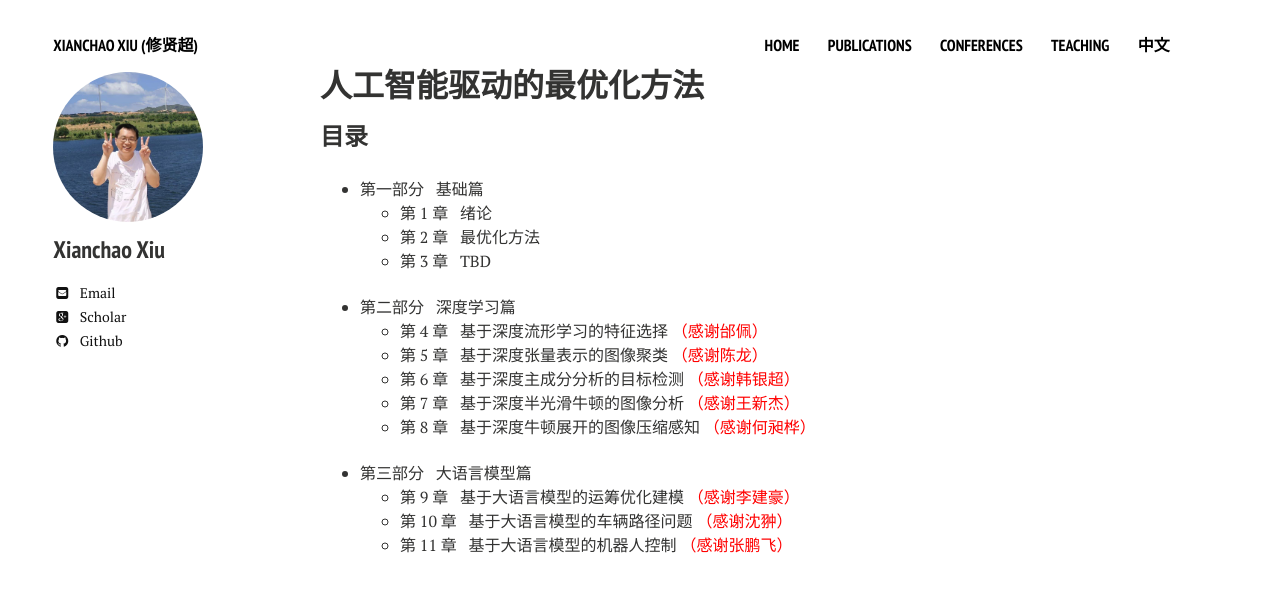
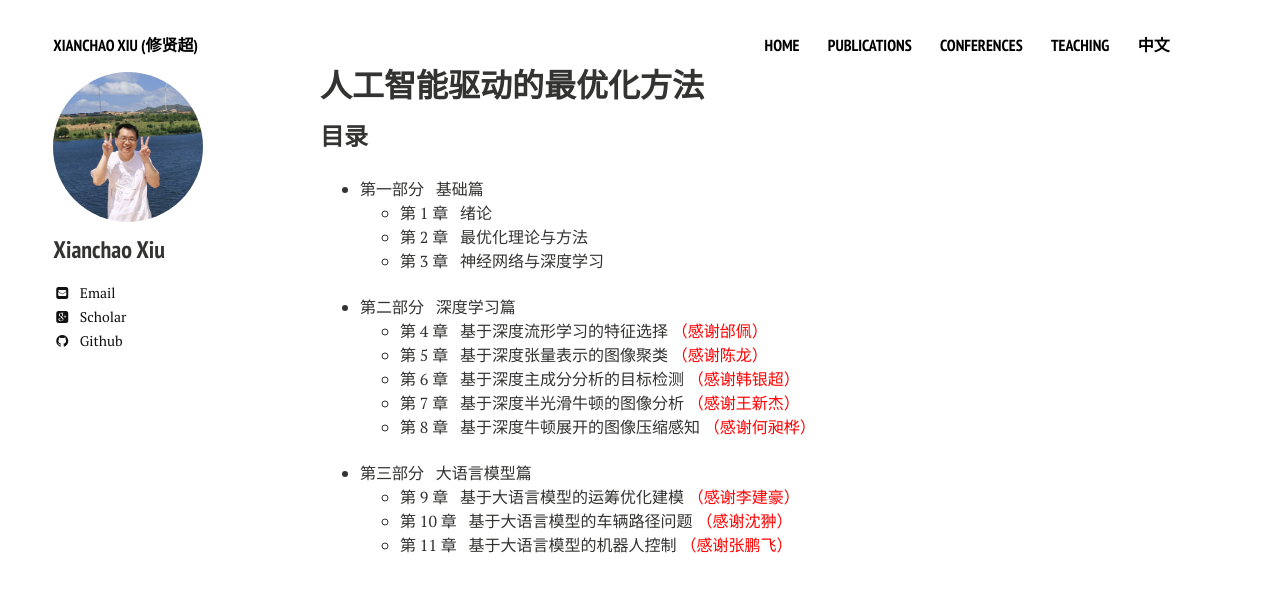
Before and after one commit to xianchaoxiu/xianchaoxiu.github.io, a Jekyll site: the page built from chinese/book/AIOPT/index.md, in a window 1280 px wide. Shown: the top 592 px of the page. Built offline with Jekyll 4.4.1, drawn with Linux system fonts in a browser that asks for light colours; nearby versions of some CDN libraries.

Commit message:
Update index.md

```diff
--- a/chinese/book/AIOPT/index.md
+++ b/chinese/book/AIOPT/index.md
@@ -9,8 +9,8 @@ share: false
 ### 目录
 * 第一部分 &nbsp; 基础篇 <br>
   - 第 1 章 &nbsp;  绪论 <br>
-  - 第 2 章 &nbsp;  最优化方法 <br>
-  - 第 3 章 &nbsp;  TBD <br><br>
+  - 第 2 章 &nbsp;  最优化理论与方法 <br>
+  - 第 3 章 &nbsp;  神经网络与深度学习 <br><br>
 
 * 第二部分 &nbsp; 深度学习篇 <br>
   - 第 4 章 &nbsp;  基于深度流形学习的特征选择 <span style="color:#ff0000">（感谢邰佩）</span> <br>
```
